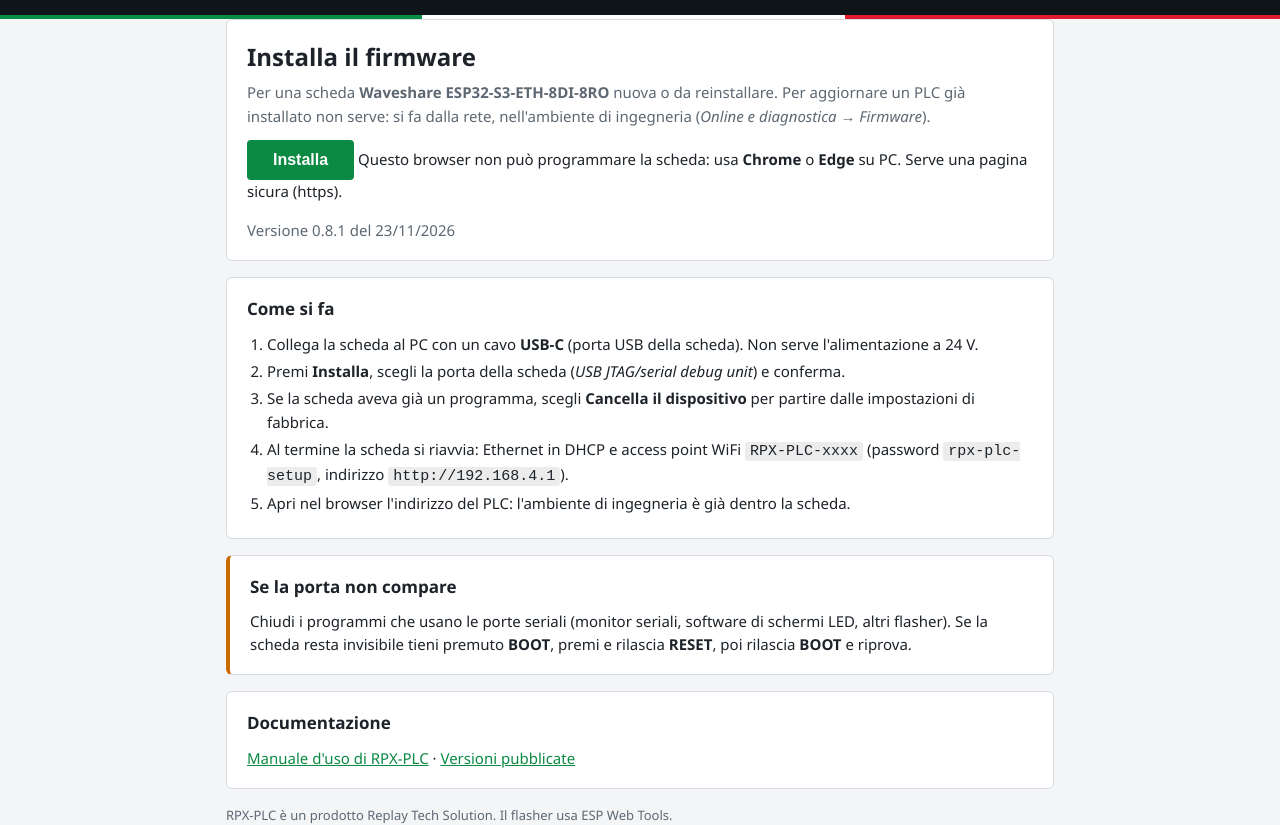
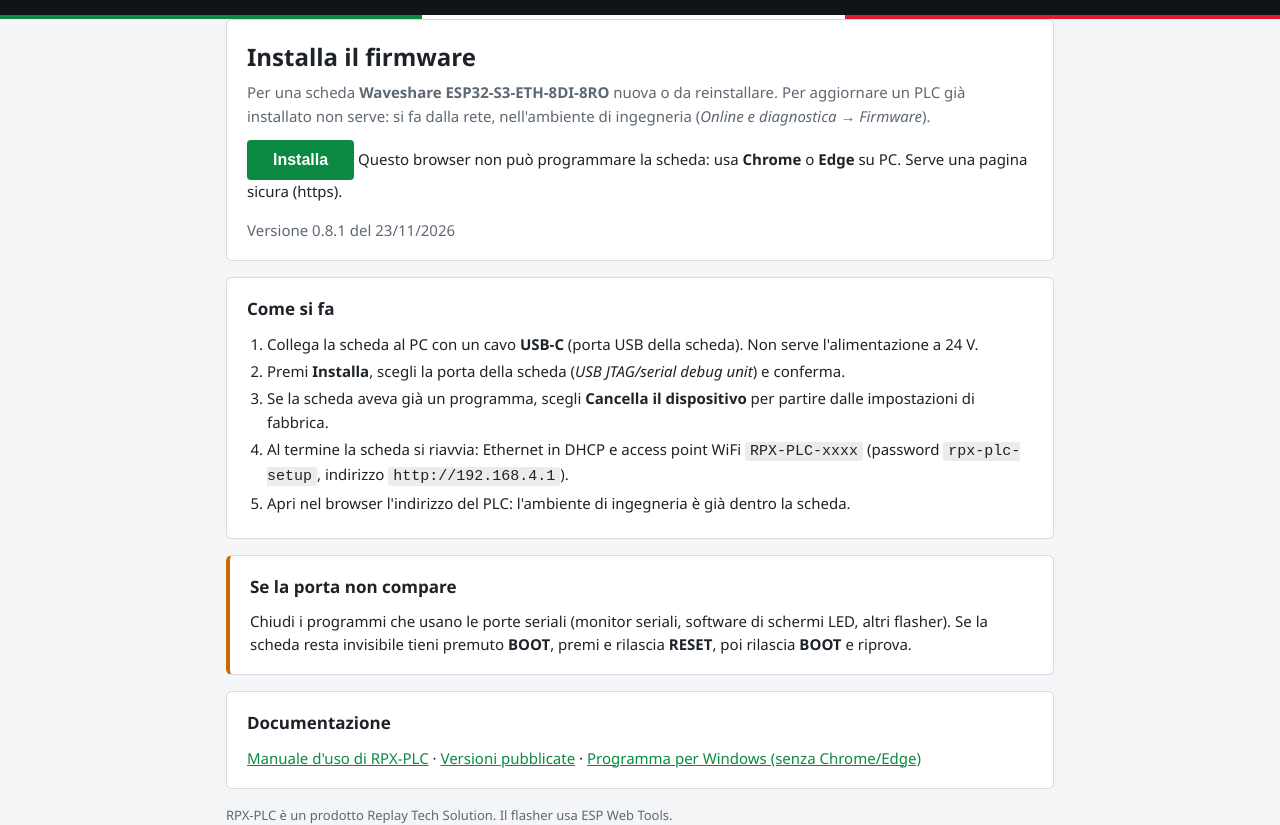
Before and after one commit to ReplayTechSolution/RPX-PLC-firmware, a plain HTML site: page index.html in a window 1280 px wide. Shown: the part 75-900 px from the top of the page. Drawn offline with Linux system fonts and the light colour scheme.

Commit message:
Sito e flasher per la versione 0.8.1

```diff
--- a/index.html
+++ b/index.html
@@ -67,7 +67,7 @@
   </div>
   <div class="card">
     <h2>Documentazione</h2>
-    <p style="margin:0"><a href="manuale.html">Manuale d'uso di RPX-PLC</a> · <a href="https://github.com/ReplayTechSolution/RPX-PLC-firmware/releases">Versioni pubblicate</a></p>
+    <p style="margin:0"><a href="manuale.html">Manuale d'uso di RPX-PLC</a> · <a href="https://github.com/ReplayTechSolution/RPX-PLC-firmware/releases">Versioni pubblicate</a> · <a href="https://github.com/ReplayTechSolution/RPX-PLC-firmware/releases/download/flasher/RPX-PLC-Flasher.exe">Programma per Windows (senza Chrome/Edge)</a></p>
   </div>
 </main>
 <footer class="wrap">RPX-PLC è un prodotto Replay Tech Solution. Il flasher usa ESP Web Tools.</footer>
```
